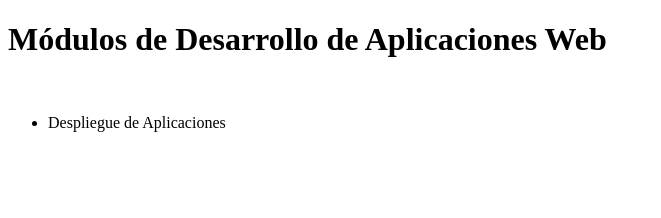
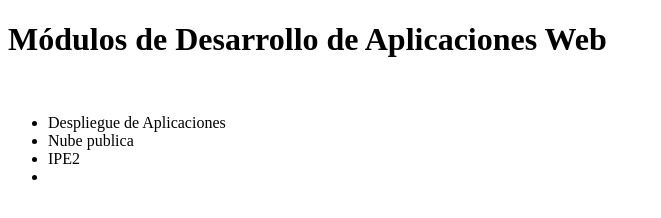
Before and after one commit to VickyPrueba/dawAct4_1, a plain HTML site: page index.html in a window 1280 px wide. Shown: the whole page, without its empty margins (0-661 px from the left). Drawn offline with Linux system fonts and the light colour scheme.

Commit message:
nuevo modulo anadido y otro modificado

```diff
--- a/index.html
+++ b/index.html
@@ -9,6 +9,8 @@
     <h1>Módulos de Desarrollo de Aplicaciones Web</h1><br>
     <ul>
         <li>Despliegue de Aplicaciones</li>
+	<li>Nube publica</li>
+	<li> IPE2 <li>
 
     </ul>
 
```
